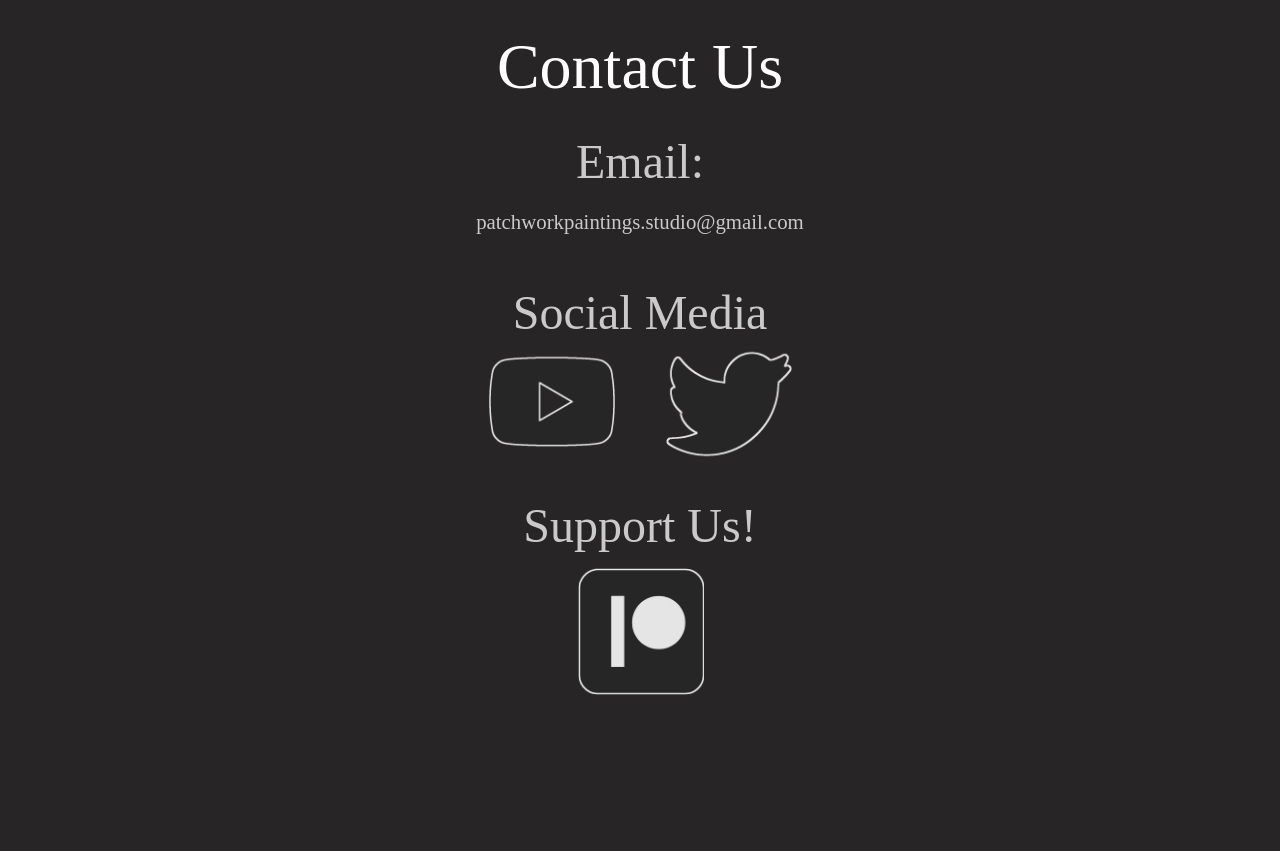
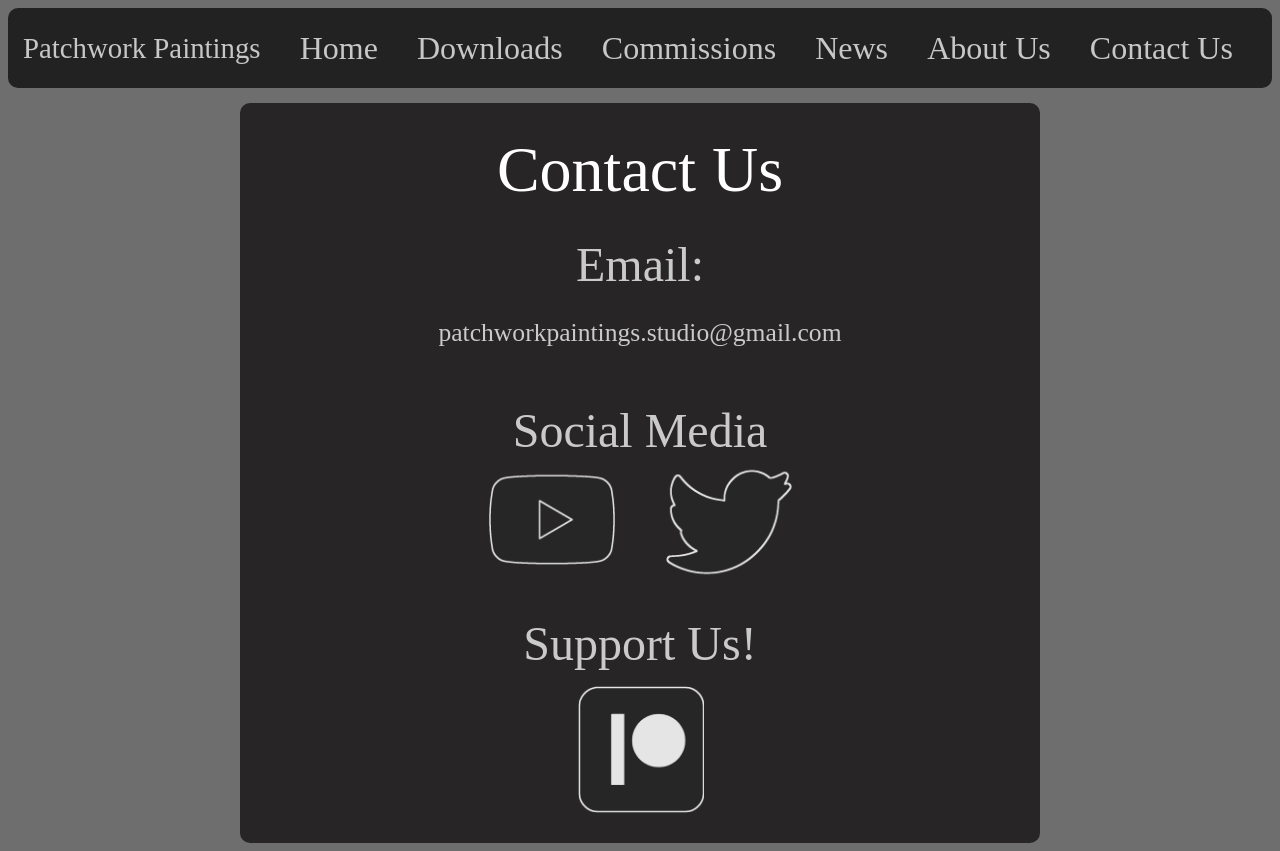
Before and after one commit to TomkoSK/pwp-website, a plain HTML site: page contacts.html in a window 1280 px wide. Before the commit the page ends 800 px from the top, so only its background shows below. Drawn offline with Linux system fonts and the light colour scheme.

Commit message:
Added the header bar back

```diff
--- a/contacts.css
+++ b/contacts.css
@@ -1,5 +1,21 @@
 body {
+    background-color: rgb(110, 110, 110);
+}
+
+#outer-frame {
+    display: flex;
+    justify-content: center;
+}
+
+#content {
+    width: 800px;
+    height: calc(98vh - 95px);
+    min-height: 740px;
     background-color: rgb(39, 37, 37);
+    border-radius: 10px;
+    display: flex;
+    flex-direction: column;
+    align-items: center;
 }
 
 .title-div{
@@ -26,7 +42,7 @@ span {
 }
 
 .email-div p {
-    font-size: 130%;
+    font-size: 160%;
     color: rgb(202, 202, 202);
 }
 
--- a/contacts.html
+++ b/contacts.html
@@ -4,9 +4,12 @@
     <meta charset="UTF-8">
     <meta name="viewport" content="width=device-width, initial-scale=1.0">
     <link rel="stylesheet" href="contacts.css">
+    <link rel="stylesheet" href="header.css">
     <title>Contact Us</title>
 </head>
 <body>
+    <div id="outer-frame">
+    <div id="content">
         <div class="title-div">
             <span id="title">Contact Us</span>
         </div>
@@ -27,5 +30,9 @@
                 <a id="patreon" href="https://www.patreon.com/seago"></a>
             </div>
         </div>
+    </div>
+    </div>
+    <script src="contacts.js"></script>
+    <script src="header.js"></script>
 </body>
 </html>
--- /dev/null
+++ b/contacts.js
@@ -0,0 +1,18 @@
+var element = document.createElement("p")
+element.style.fontSize = "200%";
+element.style.marginTop = "auto";
+element.innerText = "No secrets here :)"
+var shown = false
+
+window.addEventListener("resize", onResize);
+
+function onResize(){
+    if(window.devicePixelRatio <= 0.4 && !shown){
+        document.querySelector("#content").appendChild(element);
+        shown = true
+    }
+    if(window.devicePixelRatio > 0.4 && shown){
+        document.querySelector("#content").removeChild(element);
+        shown = false
+    }
+}
--- a/header.css
+++ b/header.css
@@ -4,7 +4,7 @@
     background-color: rgb(34, 34, 34);
     height: 80px;
     border-radius: 10px;
-    outline: solid rgba(255, 215, 0, 0.75) 1px;
+    margin-bottom: 15px;
 }
 
 #pagelist {
@@ -18,7 +18,7 @@
 
 #pagelist li a {
     text-wrap: nowrap;
-    font-size: 250%;
+    font-size: 200%;
     color: rgb(199, 199, 199);
 
     text-decoration: none;
--- /dev/null
+++ b/header.js
@@ -0,0 +1,25 @@
+function makeHeader(){//Used to make the header of the webpage, same thing on every html file so its done through code
+    let header = document.createElement("div");
+    header.id = "header";
+    header.classList.add("fixedsize");
+    let span = document.createElement("span");
+    span.id = "logo";
+    span.innerHTML = "Patchwork Paintings";
+    header.appendChild(span);
+    let list = document.createElement("ul");
+    list.id = "pagelist";
+    let pageNames = ["Home", "Downloads", "Commissions", "News", "About Us", "Contact Us"];
+    let pageLinks = ["index.html", "downloads.html", "#wip", "#wip", "#wip", "contacts.html"];
+    for(let i = 0; i < 6; i++){
+        let item = document.createElement("li");
+        let link = document.createElement("a");
+        link.setAttribute("href", pageLinks[i]);
+        link.innerHTML = pageNames[i];
+        item.appendChild(link);
+        list.appendChild(item);
+    }
+    header.appendChild(list);
+    document.body.insertBefore(header, document.body.firstChild);
+}
+
+makeHeader()
```
Also changed, not shown: downloads.html (+2 -0 lines), index.html (+1 -1 lines), index.js (renamed from script.js, +0 -24 lines). Lines whose indentation alone changed are shown as unchanged.
